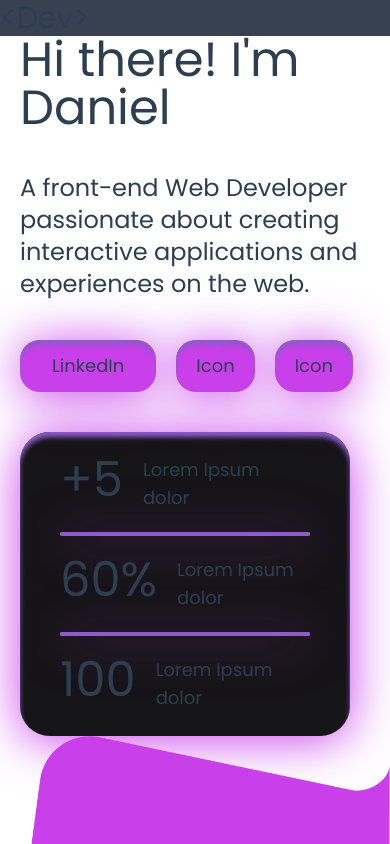
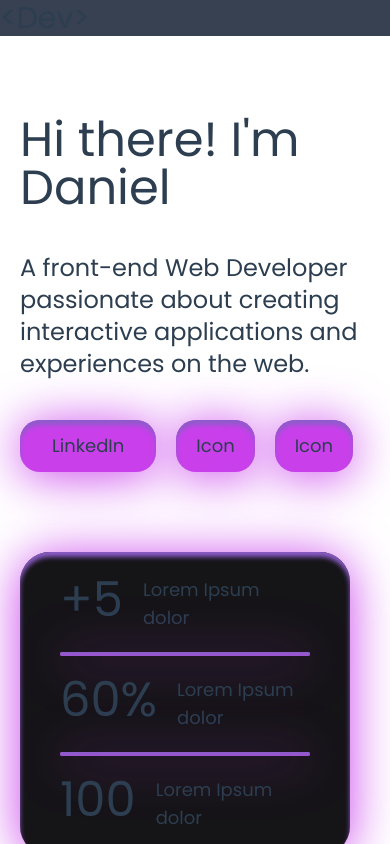
Before and after one commit to DanielCM2001/Portfolio-WebsiteV2, a Vue app: page / in a window 390 px wide. Shown: the top 844 px of the page. Built offline with nearby package versions, Linux system fonts and the light colour scheme.

Commit message:
Banner - Full Responsive

```diff
--- a/src/components/Banner.vue
+++ b/src/components/Banner.vue
@@ -92,9 +92,13 @@ export default {
       <div
         class="flex flex-col w-full md:items-center md:justify-center lg:w-1/2"
       >
+        <!-- Changed Space-y-40 -->
         <div
-          class="w-full pl-5 pr-5 space-y-10 md:pr-0 lg:w-4/5 lg:pl-0 2xl:w-3/5"
+          class="w-full pl-5 pr-5 space-y-20 2xl:space-y-40 md:pr-0 lg:w-4/5 lg:pl-0 2xl:w-3/5"
         >
+          <!-- ADDED THE DIV BELOW -->
+          <!-- space-y-10 mt-20 md:mt-40 -->
+          <div class="space-y-10 mt-20 md:mt-40">
             <h1 class="text-5xl">Hi there! I'm Daniel</h1>
             <p class="text-2xl">
               A front-end Web Developer passionate about creating interactive
@@ -106,9 +110,10 @@ export default {
               <button class="px-5 py-3 primaryButtons">Icon</button>
               <button class="px-5 py-3 primaryButtons">Icon</button>
             </div>
+          </div>
 
           <div
-            class="flex flex-col px-10 py-6 mr-5 space-y-5 InfoBox xs:mr-10 sm:flex-row sm:space-y-0 sm:space-x-5 sm:mr-5 lg:-mr-10"
+            class="flex flex-col px-10 py-6 mr-5 space-y-5 InfoBox xs:mr-10 sm:flex-row sm:space-y-0 sm:space-x-5 sm:mr-5 lg:-mr-10 max-w-7xl"
           >
             <div
               class="flex flex-row w-full space-x-5 sm:flex-col sm:space-x-0"
```
Lines whose indentation alone changed are shown as unchanged.
